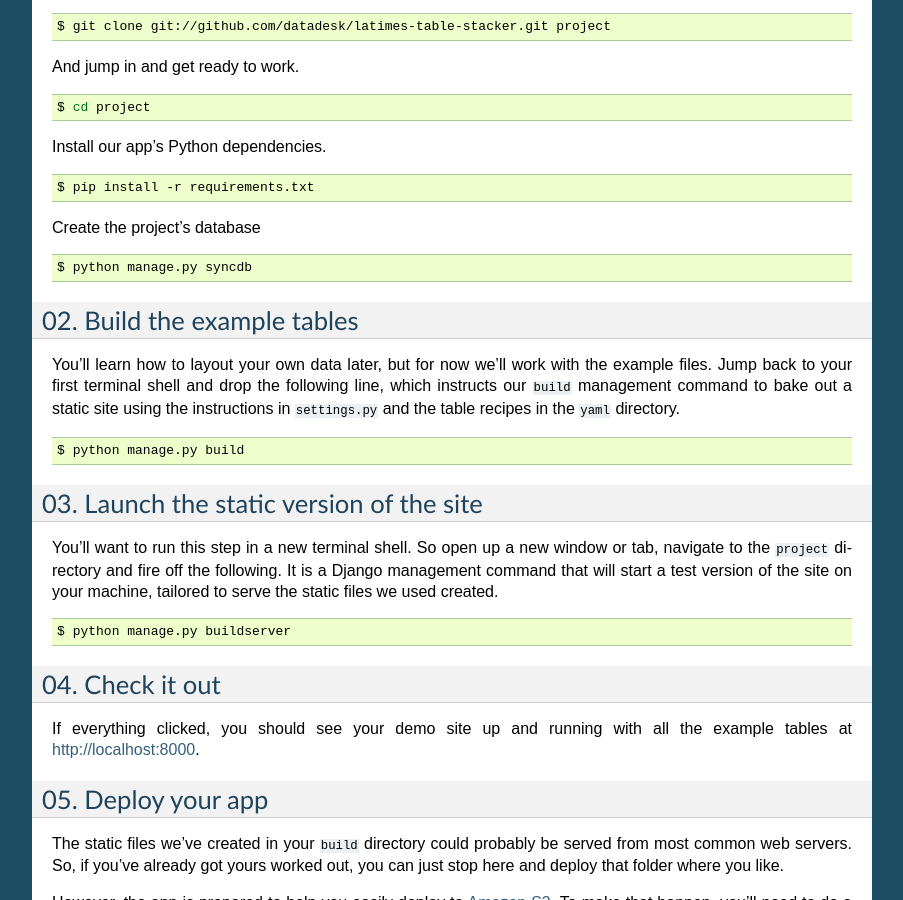
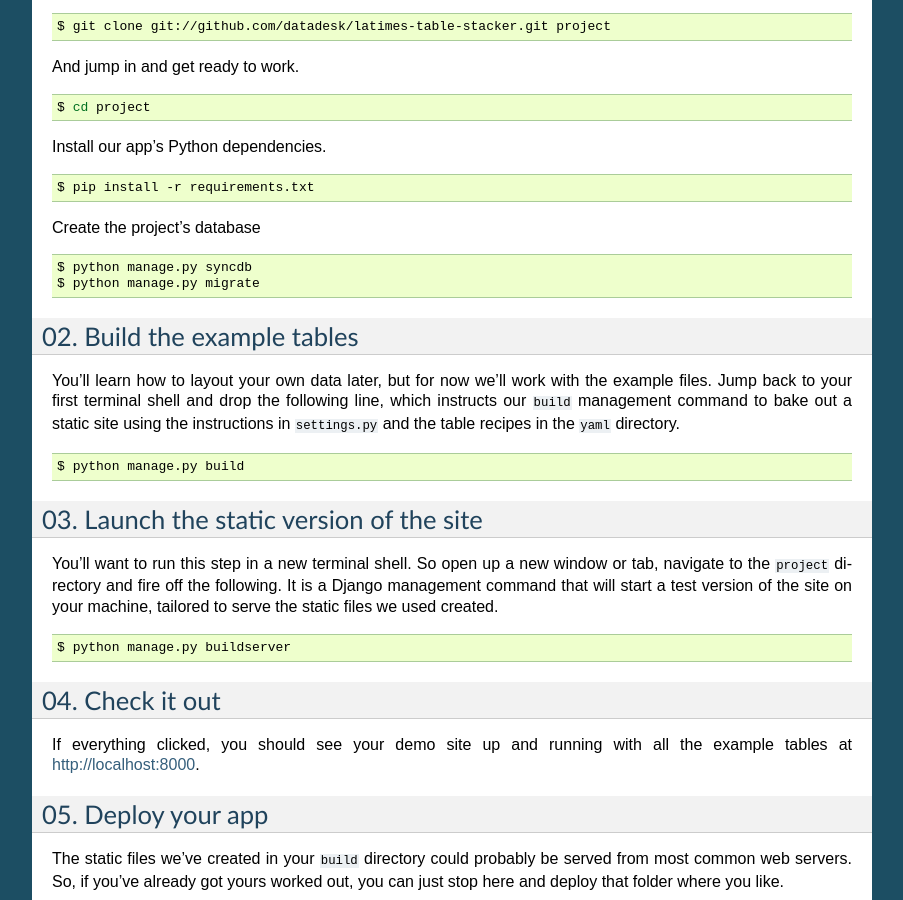
Before and after one commit to datadesk/latimes-table-stacker, a Sphinx documentation site: the page built from docs/gettingstarted.rst, in a window 1280 px wide and 900 px high, scrolled down 795 px. Shown: the whole window, without its empty margins (198-1101 px from the left). Built offline with Sphinx 7.4.7, drawn with Linux system fonts in a browser that asks for light colours.

Commit message:
Added migration step to the docs. Fixes #123. Thanks @aboutaaron.

```diff
--- a/docs/gettingstarted.rst
+++ b/docs/gettingstarted.rst
@@ -63,6 +63,7 @@ Create the project's database
 .. code-block:: bash
 
     $ python manage.py syncdb
+    $ python manage.py migrate
 
 02. Build the example tables
 ----------------------------
```
